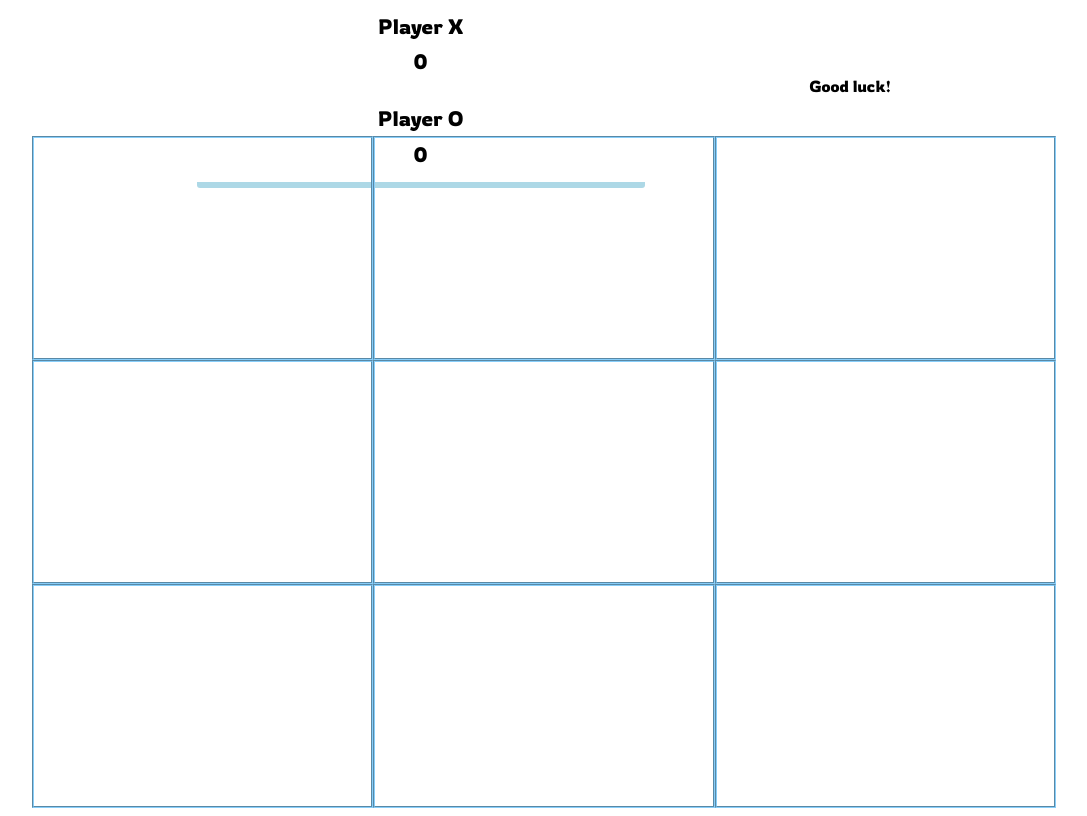
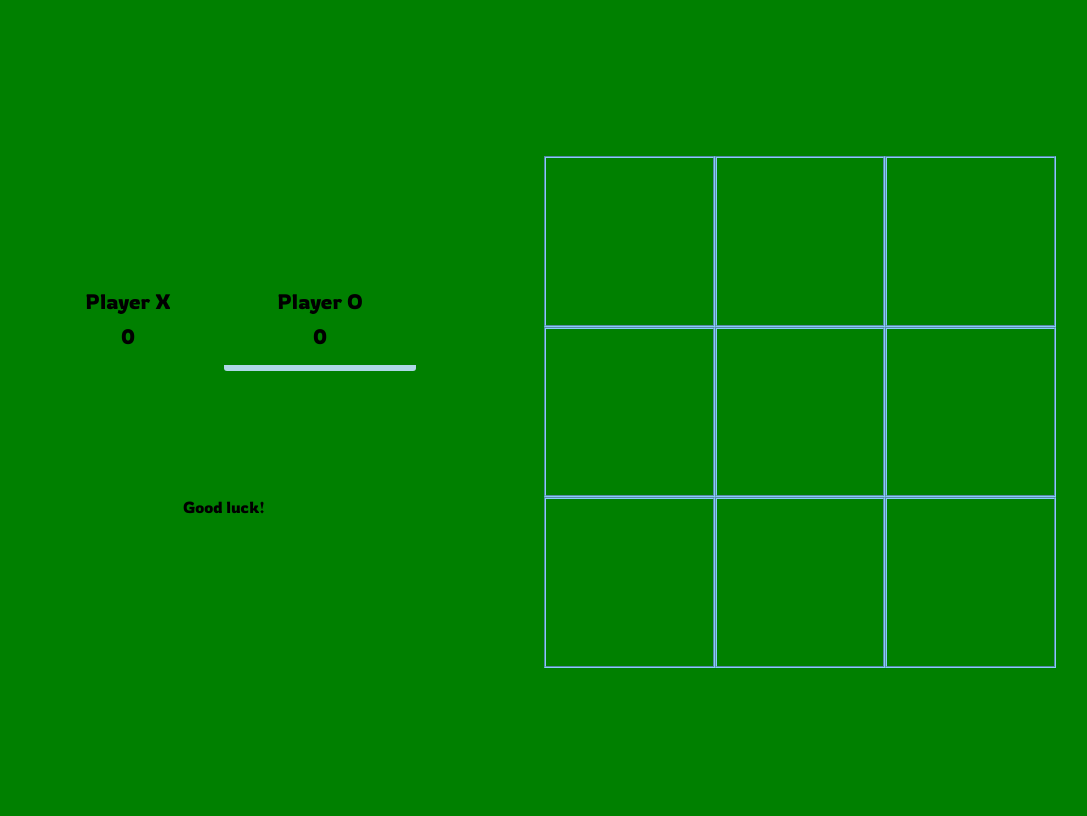
Before and after one commit to borowyalan/tic-tac-toe, a plain HTML site: page index.html in a window 1280 px wide. Shown: the whole page, without its empty margins (96-1183 px from the left). Drawn offline with Linux system fonts and the light colour scheme.

Commit message:
make site responsive

```diff
--- a/style.css
+++ b/style.css
@@ -4,6 +4,8 @@ body {
 
 	height: 100vh;
 	overflow-y: hidden;
+
+	margin: 0;
 
 	font-family: "Rowdies", cursive;
 }
@@ -19,11 +21,16 @@ body {
 
 .header {
 	display: flex;
+	flex-direction: column;
 	justify-content: space-evenly;
 	align-items: center;
 
-	height: 10vh;
+	height: 25vh;
 	width: 80vw;
+}
+
+.playersRow {
+	display: flex;
 }
 
 .playerContainer {
@@ -52,6 +59,8 @@ body {
 
 	height: 80vw;
 	width: 80vw;
+
+	margin-bottom: 1.5em;
 }
 
 .square {
@@ -67,3 +76,52 @@ body {
 
 	font-size: 2em;
 }
+
+@media (min-width: 480px) {
+	body {
+		background-color: red;
+	}
+
+	#board {
+		height: 70vw;
+		width: 70vw;
+	}
+
+	#result {
+		padding: 2em;
+	}
+}
+
+@media (min-width: 700px) {
+	body {
+		background-color: green;
+	}
+
+	#board {
+		height: 50vw;
+		width: 50vw;
+	}
+}
+
+@media (min-width: 900px) {
+	.gameContainer {
+		flex-direction: row;
+		justify-content: space-evenly;
+		width: 100%;
+	}
+
+	.header {
+		flex-direction: column;
+		max-width: 30vw;
+		height: 60vh;
+	}
+
+	.playersRow {
+		width: 100%;
+	}
+
+	#board {
+		height: 40vw;
+		width: 40vw;
+	}
+}
```
